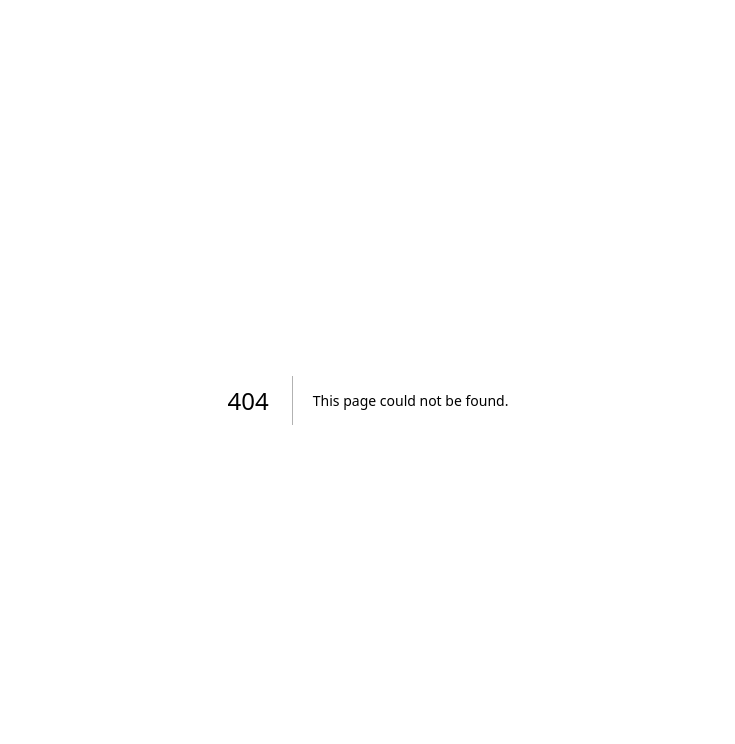
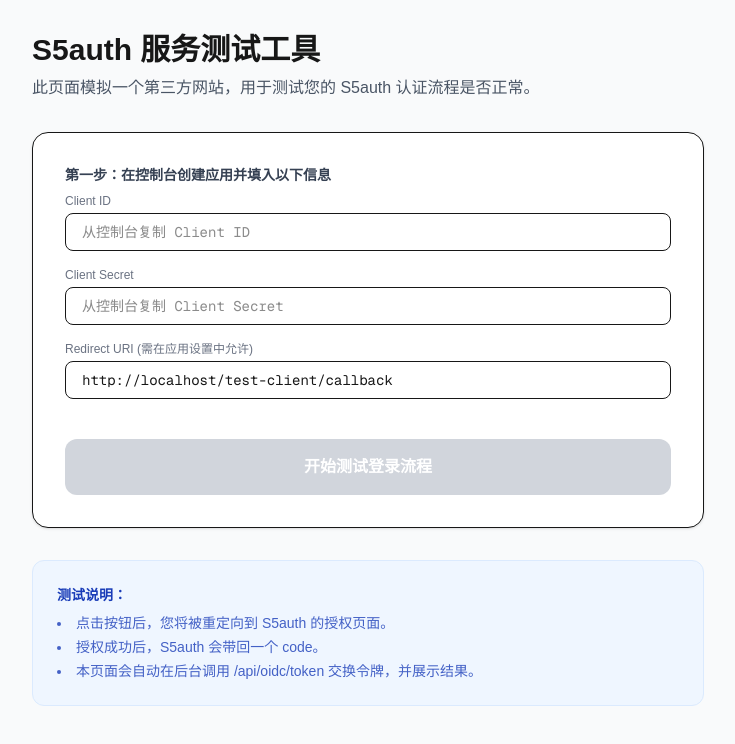
Before and after one commit to Eternity-Sky/S5oauth, a Next.js app: page /test-client in a window 1280 px wide. Before the commit this address had no page. Shown: the top 744 px of the page, without its empty margins (272-1007 px from the left). Built offline with nearby package versions, Linux system fonts and the light colour scheme.

Commit message:
feat: add test-client tool to verify OAuth flow

```diff
--- a/src/app/page.tsx
+++ b/src/app/page.tsx
@@ -30,6 +30,12 @@ export default async function Home() {
                 className="rounded-full bg-blue-600 text-white px-6 py-3 font-medium hover:bg-blue-700 transition"
               >
                 进入控制台
+              </a>
+              <a
+                href="/test-client"
+                className="rounded-full border border-blue-200 text-blue-600 px-6 py-3 font-medium hover:bg-blue-50 transition"
+              >
+                测试服务
               </a>
               <form
                 action={async () => {
--- /dev/null
+++ b/src/app/test-client/callback/page.tsx
@@ -0,0 +1,137 @@
+"use client";
+
+import { useEffect, useState } from "react";
+import { useSearchParams } from "next/navigation";
+
+export default function TestCallbackPage() {
+  const searchParams = useSearchParams();
+  const [status, setStatus] = useState<"loading" | "success" | "error">("loading");
+  const [error, setError] = useState("");
+  const [data, setData] = useState<any>(null);
+
+  useEffect(() => {
+    const code = searchParams.get("code");
+    if (!code) {
+      setStatus("error");
+      setError("未能在 URL 中找到授权码 (code)");
+      return;
+    }
+
+    const exchangeToken = async () => {
+      try {
+        const clientId = localStorage.getItem("test_client_id");
+        const clientSecret = localStorage.getItem("test_client_secret");
+        const redirectUri = localStorage.getItem("test_redirect_uri");
+
+        if (!clientId || !clientSecret || !redirectUri) {
+          throw new Error("本地缓存中缺失 Client 凭据，请重新从测试首页开始。");
+        }
+
+        // 1. 交换令牌
+        const tokenRes = await fetch("/api/oidc/token", {
+          method: "POST",
+          body: new URLSearchParams({
+            grant_type: "authorization_code",
+            code,
+            client_id: clientId,
+            client_secret: clientSecret,
+            redirect_uri: redirectUri,
+          }),
+        });
+
+        const tokenData = await tokenRes.json();
+        if (!tokenRes.ok) throw new Error(tokenData.error || "令牌交换失败");
+
+        // 2. 获取用户信息
+        const userRes = await fetch("/api/oidc/userinfo", {
+          headers: {
+            Authorization: `Bearer ${tokenData.access_token}`,
+          },
+        });
+
+        const userData = await userRes.json();
+        if (!userRes.ok) throw new Error(userData.error || "获取用户信息失败");
+
+        setData({ tokens: tokenData, user: userData });
+        setStatus("success");
+      } catch (err: any) {
+        setStatus("error");
+        setError(err.message);
+      }
+    };
+
+    exchangeToken();
+  }, [searchParams]);
+
+  return (
+    <div className="min-h-screen bg-gray-50 p-8 font-sans">
+      <div className="max-w-4xl mx-auto">
+        <div className="flex justify-between items-center mb-8">
+          <h1 className="text-2xl font-bold">测试回调结果</h1>
+          <a href="/test-client" className="text-blue-600 hover:underline">返回测试页</a>
+        </div>
+
+        {status === "loading" && (
+          <div className="flex items-center gap-3 p-8 bg-white rounded-2xl border shadow-sm">
+            <div className="animate-spin rounded-full h-5 w-5 border-b-2 border-blue-600"></div>
+            <p>正在与 S5auth 通信，请稍候...</p>
+          </div>
+        )}
+
+        {status === "error" && (
+          <div className="p-8 bg-red-50 border border-red-100 rounded-2xl text-red-700">
+            <h2 className="font-bold text-lg mb-2">测试失败</h2>
+            <p className="font-mono text-sm bg-white/50 p-4 rounded-lg">{error}</p>
+          </div>
+        )}
+
+        {status === "success" && data && (
+          <div className="space-y-6">
+            <div className="bg-green-50 border border-green-100 p-6 rounded-2xl flex items-center gap-4">
+              <div className="bg-green-500 text-white p-1 rounded-full text-xs">✓</div>
+              <p className="text-green-800 font-bold">认证流程已成功完成！</p>
+            </div>
+
+            <div className="grid grid-cols-1 md:grid-cols-2 gap-6">
+              <div className="bg-white p-6 rounded-2xl border shadow-sm">
+                <h3 className="font-bold text-gray-700 mb-4">用户信息 (UserInfo)</h3>
+                <div className="space-y-4">
+                  <div className="flex items-center gap-4">
+                    {data.user.picture && (
+                      <img src={data.user.picture} className="w-12 h-12 rounded-full border" alt="Avatar" />
+                    )}
+                    <div>
+                      <p className="font-bold text-lg">{data.user.name}</p>
+                      <p className="text-sm text-gray-500">{data.user.email}</p>
+                    </div>
+                  </div>
+                  <pre className="bg-gray-50 p-4 rounded-xl text-xs overflow-auto max-h-48 font-mono">
+                    {JSON.stringify(data.user, null, 2)}
+                  </pre>
+                </div>
+              </div>
+
+              <div className="bg-white p-6 rounded-2xl border shadow-sm">
+                <h3 className="font-bold text-gray-700 mb-4">令牌详情 (Tokens)</h3>
+                <div className="space-y-4">
+                  <div>
+                    <p className="text-xs text-gray-400 uppercase font-bold mb-1 tracking-wider">Access Token</p>
+                    <p className="font-mono text-[10px] break-all bg-gray-50 p-2 rounded border">
+                      {data.tokens.access_token}
+                    </p>
+                  </div>
+                  <div>
+                    <p className="text-xs text-gray-400 uppercase font-bold mb-1 tracking-wider">ID Token</p>
+                    <p className="font-mono text-[10px] break-all bg-gray-50 p-2 rounded border">
+                      {data.tokens.id_token}
+                    </p>
+                  </div>
+                </div>
+              </div>
+            </div>
+          </div>
+        )}
+      </div>
+    </div>
+  );
+}
--- /dev/null
+++ b/src/app/test-client/page.tsx
@@ -0,0 +1,103 @@
+"use client";
+
+import { useState, useEffect } from "react";
+
+export default function TestClientPage() {
+  const [clientId, setClientId] = useState("");
+  const [clientSecret, setClientSecret] = useState("");
+  const [redirectUri, setRedirectUri] = useState("");
+
+  useEffect(() => {
+    // Load saved test credentials
+    setClientId(localStorage.getItem("test_client_id") || "");
+    setClientSecret(localStorage.getItem("test_client_secret") || "");
+    const defaultRedirect = typeof window !== "undefined"
+      ? `${window.location.origin}/test-client/callback`
+      : "";
+    setRedirectUri(localStorage.getItem("test_redirect_uri") || defaultRedirect);
+  }, []);
+
+  const handleStartTest = () => {
+    // Save to local storage for the callback page
+    localStorage.setItem("test_client_id", clientId);
+    localStorage.setItem("test_client_secret", clientSecret);
+    localStorage.setItem("test_redirect_uri", redirectUri);
+
+    const authUrl = new URL("/api/oidc/authorize", window.location.origin);
+    authUrl.searchParams.set("client_id", clientId);
+    authUrl.searchParams.set("redirect_uri", redirectUri);
+    authUrl.searchParams.set("response_type", "code");
+    authUrl.searchParams.set("state", "test_state_123");
+
+    window.location.href = authUrl.toString();
+  };
+
+  return (
+    <div className="min-h-screen bg-gray-50 p-8">
+      <div className="max-w-2xl mx-auto">
+        <h1 className="text-3xl font-bold mb-2">S5auth 服务测试工具</h1>
+        <p className="text-gray-600 mb-8">
+          此页面模拟一个第三方网站，用于测试您的 S5auth 认证流程是否正常。
+        </p>
+
+        <div className="bg-white rounded-2xl shadow-sm border p-8 space-y-6">
+          <div>
+            <label className="block text-sm font-bold text-gray-700 mb-2">
+              第一步：在控制台创建应用并填入以下信息
+            </label>
+            <div className="space-y-4">
+              <div>
+                <p className="text-xs text-gray-500 mb-1">Client ID</p>
+                <input
+                  type="text"
+                  value={clientId}
+                  onChange={(e) => setClientId(e.target.value)}
+                  className="w-full px-4 py-2 border rounded-lg focus:ring-2 focus:ring-blue-500 outline-none font-mono text-sm"
+                  placeholder="从控制台复制 Client ID"
+                />
+              </div>
+              <div>
+                <p className="text-xs text-gray-500 mb-1">Client Secret</p>
+                <input
+                  type="password"
+                  value={clientSecret}
+                  onChange={(e) => setClientSecret(e.target.value)}
+                  className="w-full px-4 py-2 border rounded-lg focus:ring-2 focus:ring-blue-500 outline-none font-mono text-sm"
+                  placeholder="从控制台复制 Client Secret"
+                />
+              </div>
+              <div>
+                <p className="text-xs text-gray-500 mb-1">Redirect URI (需在应用设置中允许)</p>
+                <input
+                  type="text"
+                  value={redirectUri}
+                  onChange={(e) => setRedirectUri(e.target.value)}
+                  className="w-full px-4 py-2 border rounded-lg focus:ring-2 focus:ring-blue-500 outline-none font-mono text-sm"
+                />
+              </div>
+            </div>
+          </div>
+
+          <div className="pt-4">
+            <button
+              onClick={handleStartTest}
+              disabled={!clientId || !clientSecret}
+              className="w-full bg-black text-white py-4 rounded-xl font-bold hover:bg-gray-800 transition disabled:bg-gray-300"
+            >
+              开始测试登录流程
+            </button>
+          </div>
+        </div>
+
+        <div className="mt-8 bg-blue-50 border border-blue-100 rounded-xl p-6 text-sm text-blue-800">
+          <h3 className="font-bold mb-2">测试说明：</h3>
+          <ul className="list-disc list-inside space-y-1 opacity-80">
+            <li>点击按钮后，您将被重定向到 S5auth 的授权页面。</li>
+            <li>授权成功后，S5auth 会带回一个 code。</li>
+            <li>本页面会自动在后台调用 /api/oidc/token 交换令牌，并展示结果。</li>
+          </ul>
+        </div>
+      </div>
+    </div>
+  );
+}
```
